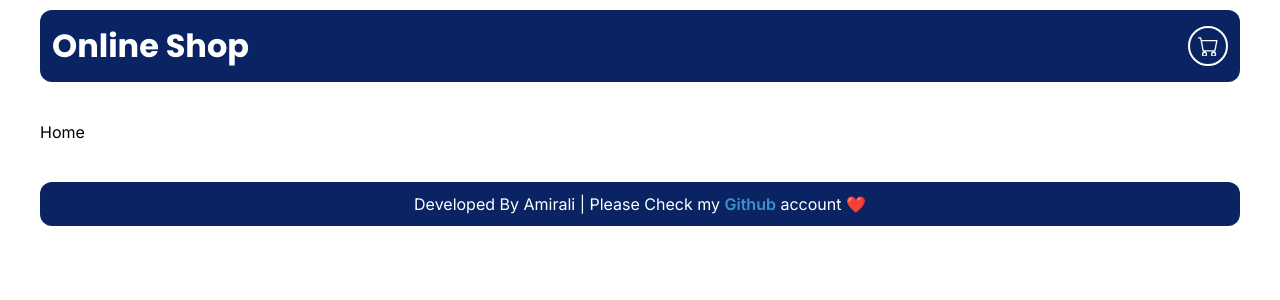
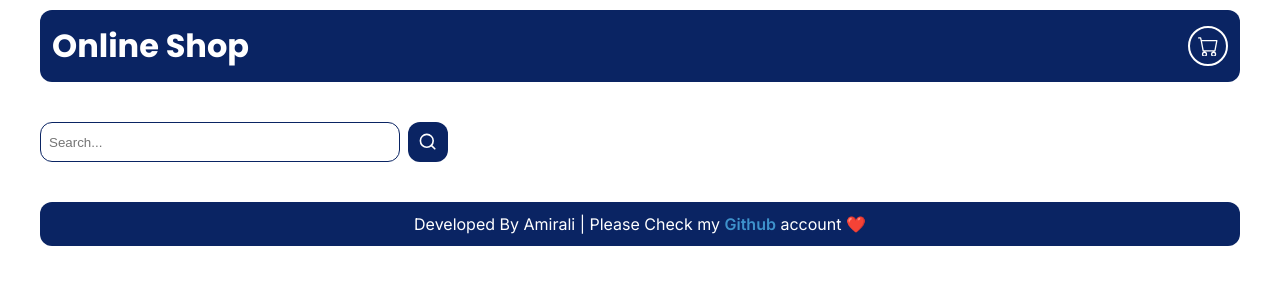
Before and after one commit to amirali-98/store-reduxtoolkit, a React (Vite) app: page / in a window 1280 px wide. Shown: the top 300 px of the page. Built offline with nearby package versions, Linux system fonts and the light colour scheme.

Commit message:
Search form developed (without search functionality

```diff
--- /dev/null
+++ b/src/components/SearchForm.jsx
@@ -0,0 +1,28 @@
+import { useState } from "react";
+import { FiSearch } from "react-icons/fi";
+
+import styles from "./styles/SearchForm.module.css";
+
+export default function SearchForm() {
+  const [search, setSearch] = useState("");
+
+  function searchHandler(e) {
+    e.preventDefault();
+    console.log(search);
+  }
+
+  return (
+    <form className={styles.searchForm} onSubmit={searchHandler}>
+      <input
+        className={styles.searchInput}
+        type="text"
+        placeholder="Search..."
+        value={search}
+        onChange={e => setSearch(e.target.value)}
+      />
+      <button className={styles.searchBtn} type="submit">
+        <FiSearch />
+      </button>
+    </form>
+  );
+}
--- /dev/null
+++ b/src/components/styles/SearchForm.module.css
@@ -0,0 +1,32 @@
+.searchForm {
+  display: flex;
+  gap: 8px;
+}
+
+.searchInput {
+  height: 40px;
+  width: 360px;
+  padding: 8px;
+  border-radius: 12px;
+  border: 1px solid #0a2463;
+  outline: none;
+}
+
+.searchBtn {
+  width: 40px;
+  font-size: 1.2rem;
+  display: flex;
+  align-items: center;
+  justify-content: center;
+  border: none;
+  border-radius: 12px;
+  background-color: #0a2463;
+  color: #fff;
+  cursor: pointer;
+}
+
+@media screen and (max-width: 480px) {
+  .searchInput {
+    width: 280px;
+  }
+}
--- a/src/pages/Home.jsx
+++ b/src/pages/Home.jsx
@@ -1,3 +1,9 @@
+import SearchForm from "../components/SearchForm";
+
 export default function Home() {
-  return <>Home</>;
+  return (
+    <>
+      <SearchForm />
+    </>
+  );
 }
```
